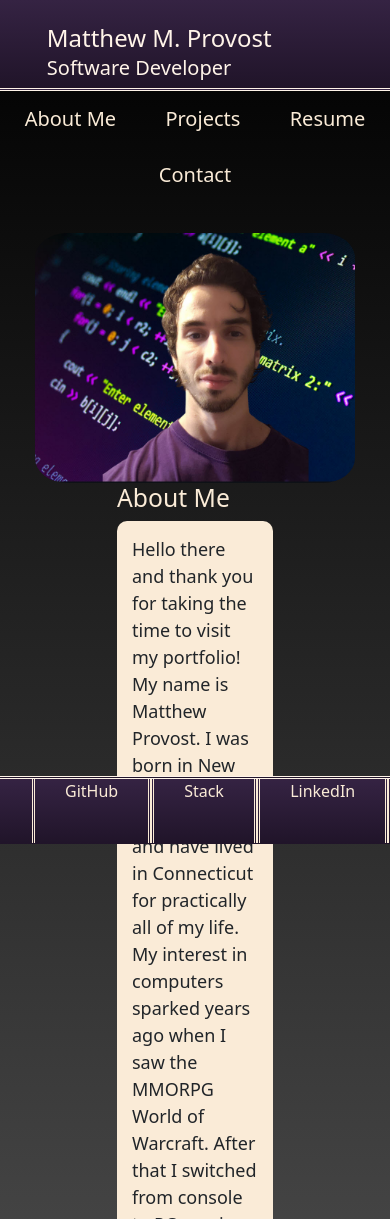
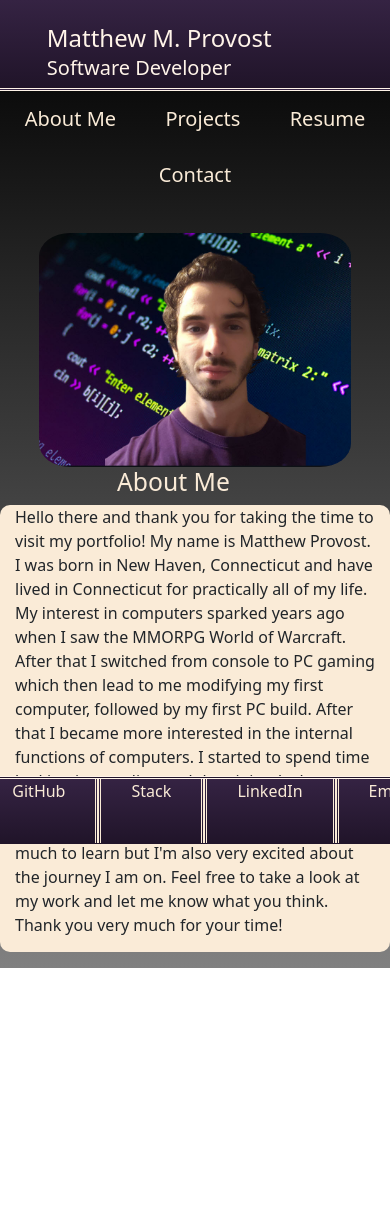
Before and after one commit to provostma21/Portfolio, a React (Create React App) app: page / in a window 390 px wide. Shown: the top 1219 px of the page. After the commit the page ends 968 px from the top, so only its background shows below. Built offline with nearby package versions, Linux system fonts and the light colour scheme; no server answers; some icons are missing.

Commit message:
added re-sizing for smaller screen sizes for portfolio picture

```diff
--- a/src/components/Style/Footer.css
+++ b/src/components/Style/Footer.css
@@ -29,3 +29,12 @@
 .footer-list > li > a {
     color:antiquewhite;
 }
+
+@media only screen and (max-width: 768px) {
+    .footer-list {
+        display: flex;
+        margin-left: auto;
+        margin-right: auto;
+        justify-content: center;
+    }
+}
--- a/src/pages/Styles/About.css
+++ b/src/pages/Styles/About.css
@@ -23,3 +23,19 @@
     margin-left: 30%;
     margin-right: 30%;
 }
+
+@media only screen and (max-width: 600px) {
+    .PortPhoto {
+       width: 80%;
+       height: 80%;
+       margin-left: auto;
+       margin-right: auto;
+    }
+
+    .about > p {
+        width: 100%;
+        font-size: 16px;
+        margin-right: auto;
+        margin-left: auto;
+padding-top: 0;    }
+}
```
